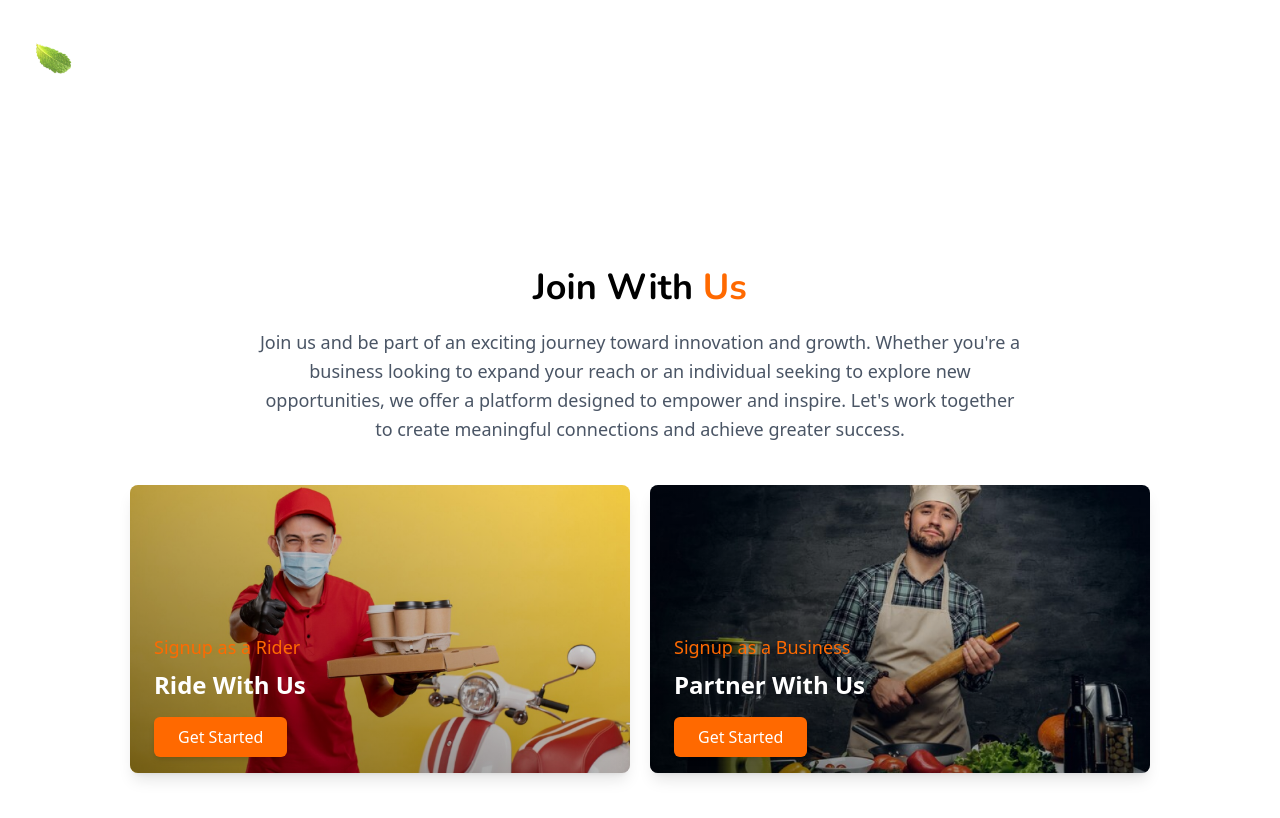
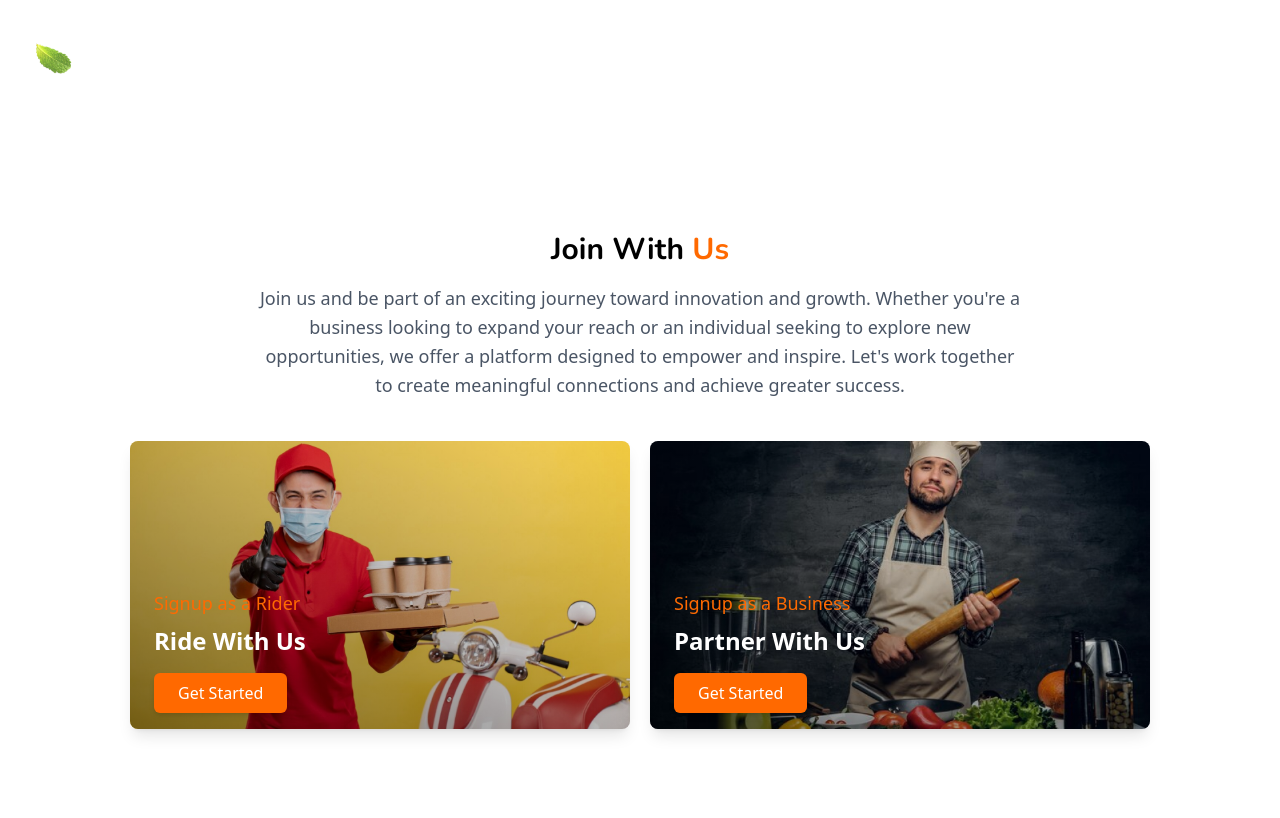
Before and after one commit to javidShabin/delivista-customer-page, a Next.js app: page / in a window 1280 px wide. Shown: the part 1440-2258 px from the top of the page. Built offline with nearby package versions, Linux system fonts and the light colour scheme; no server answers; a web font is replaced by a local one.

Commit message:
Make little styling change

```diff
--- a/src/components/JoinUs.tsx
+++ b/src/components/JoinUs.tsx
@@ -3,11 +3,11 @@ import React from "react";
 
 const JoinUs = () => {
   return (
-    <section className="w-full flex justify-center items-center min-h-screen px-4">
+    <section className="w-full flex justify-center items-center min-h-screen sm:min-h-[90vh] px-4">
       <div className="container w-full max-w-6xl">
         {/* Text Section */}
         <div>
-          <h1 className="text-4xl font-bold mb-5 text-center">
+          <h1 className="text-3xl font-bold mb-4 text-center">
             Join With <span className="text-orange-500">Us</span>
           </h1>
           <p className="text-center md:text-lg text-gray-600 leading-relaxed max-w-3xl mx-auto">
```
